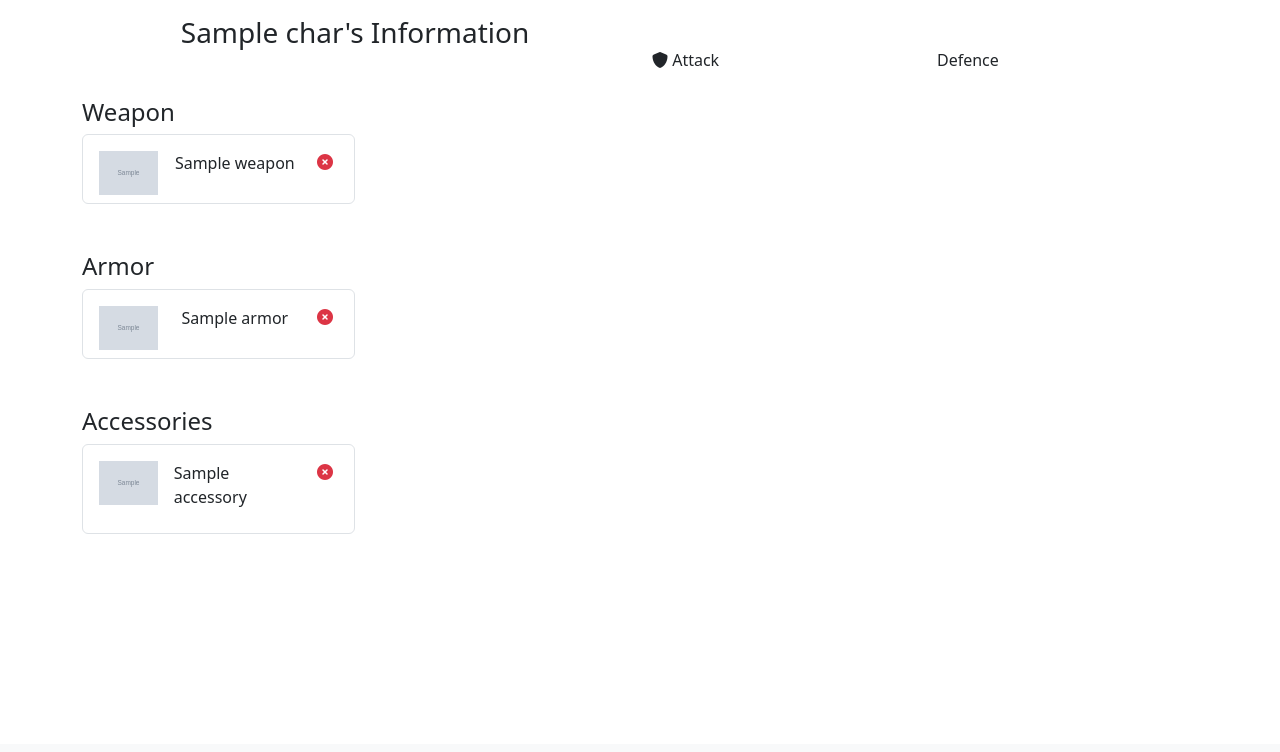
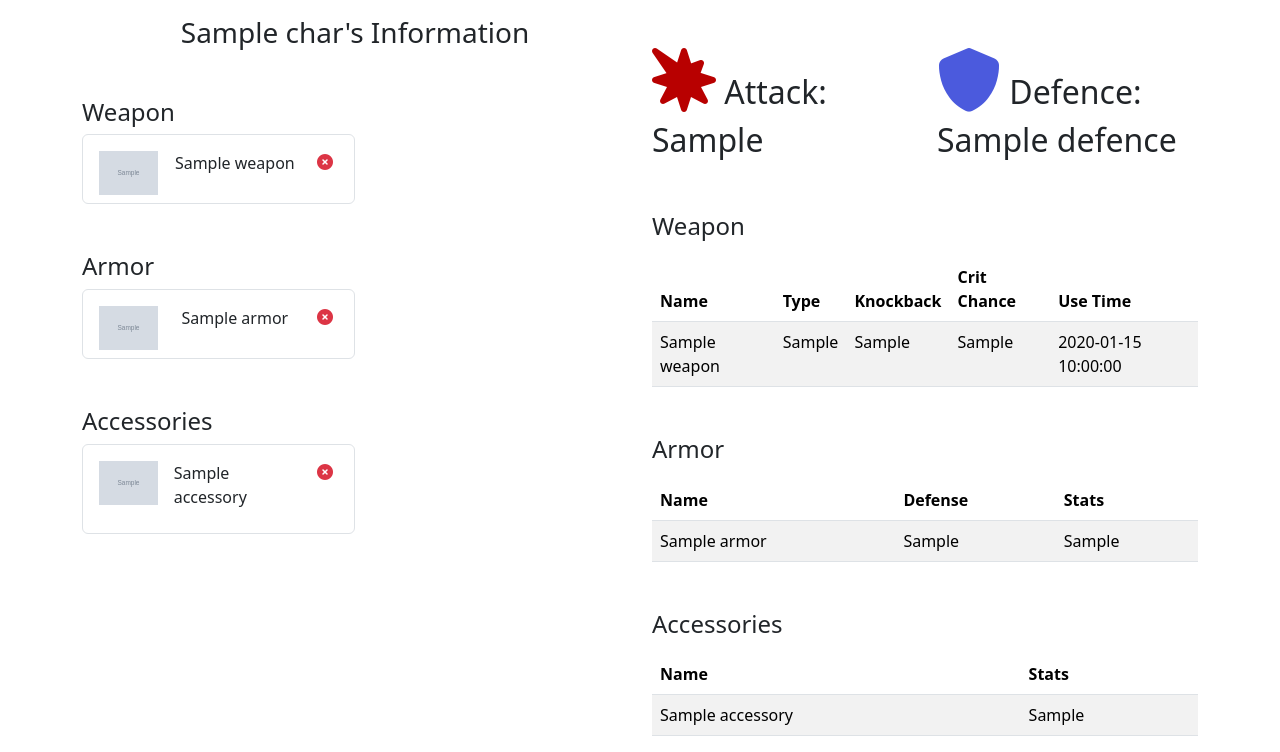
Before and after one commit to suspenceb/TerrariaCraftingRepo, a Flask app: template Website/templates/character.html in a window 1280 px wide. Shown: the part 56-808 px from the top of the page. Before the commit the page ends 590 px from the top, so only its background shows below. Run offline with Flask 3, Linux system fonts and the light colour scheme; the template is opened without the code that fills it: most values are stand-ins (such as "Sample title", 1, 10 or a date in 2020); grey boxes marked "Sample" are stand-in pictures; some libraries are stand-ins or nearby versions.

Commit message:
Refactor character.html template to display items in tables and add defense to character.html in main.py

```diff
--- a/Website/main.py
+++ b/Website/main.py
@@ -226,12 +226,7 @@ def characters():
     for a in armor:
         defence += a["StatDefense"]
 
-
-
-
-
-
-    return render_template("character.html", user=user, char=char, armor=armor, accessories=accessories, weapon=weapon)
+    return render_template("character.html", user=user, char=char, armor=armor, accessories=accessories, weapon=weapon, defence=defence)
 
 if __name__ == "__main__":
     app.run(debug=True, host="0.0.0.0", port=8001)
--- a/Website/templates/character.html
+++ b/Website/templates/character.html
@@ -21,7 +21,7 @@
                 </form></div>
             </div>
         {% else %}
-        <div class="border rounded p-2 w-50 d-flex justify-content-between">
+        <div class="border rounded p-2 w-50 d-flex justify-content-between ">
             <div><img class=" mx-2 mt-2" style="max-height: 44px;" src=""></img></div>
             <div><p class=" mx-2 mt-2"></p></div>
             <div>
@@ -40,7 +40,7 @@
             </div>
             {% else %}
             {% for armor in armor %}
-            <div class="border rounded p-2 w-50 d-flex justify-content-between">
+            <div class="border rounded p-2 w-50 d-flex justify-content-between mb-1">
                 <div><img class=" mx-2 mt-2" style="max-height: 44px;" src="{{armor.ImageURL}}"></img></div>
                 <div><p class=" mx-2 mt-2">{{armor.ArmorName}}</p></div>
                 <div><form method="post" class="">
@@ -61,7 +61,7 @@
             </div>
             {% else %}
             {% for a in accessories %}
-            <div class="border rounded p-2 w-50 d-flex justify-content-between">
+            <div class="border rounded p-2 w-50 d-flex justify-content-between mb-1">
                 <div><img class=" mx-2 mt-2" style="max-height: 44px;" src="{{a.ImageURL}}"></img></div>
                 <div><p class=" mx-2 mt-2">{{a.AccessoryName}}</p></div>
                 <div><form method="post" class="">
@@ -74,13 +74,74 @@
     </div>
     <div class="col">
         <div class="row mt-5">
-            <div class="col">
-                <i class="fa-solid fa-shield"></i> Attack
+            <div class="col" style="font-size: 32px;">
+                <i class="fa-solid fa-burst fa-2x" style="color: rgb(184, 0, 0);"></i> Attack: {% if weapon %}{{weapon.StatDamage}}{% else %}0{% endif %}
             </div>
-            <div class="col">
-                Defence
+            <div class="col" style="font-size: 32px;">
+                <i class="fa-solid fa-shield fa-2x" style="color: rgb(75, 90, 221)"></i> Defence: {{defence}}
             </div>
         </div>
+
+        <h4 class="mt-5">Weapon</h4>
+
+        <table class="table table-striped mt-3">
+            <thead>
+                <tr>
+                    <th>Name</th>
+                    <th>Type</th>
+                    <th>Knockback</th>
+                    <th>Crit Chance</th>
+                    <th>Use Time</th>
+                </tr>
+            </thead>
+            <tbody>
+                <tr>
+                    <td>{{weapon.WeaponName}}</td>
+                    <td>{{weapon.DamageType}}</td>
+                    <td>{{weapon.StatKnockback}}</td>
+                    <td>{{weapon.StatCritChance}}</td>
+                    <td>{{weapon.StatUseTime}}</td>
+                </tr>
+            </tbody>
+        </table>
+        <h4 class="mt-5">Armor</h4>
+
+        <table class="table table-striped mt-3">
+            <thead>
+                <tr>
+                    <th>Name</th>
+                    <th>Defense</th>
+                    <th>Stats</th>
+                </tr>
+            </thead>
+            <tbody>
+                {% for a in armor %}
+                <tr>
+                    <td>{{a.ArmorName}}</td>
+                    <td>{{a.StatDefense}}</td>
+                    <td>{{a.StatBonus}}</td>
+                </tr>
+                {% endfor %}
+            </tbody>
+        </table>
+        <h4 class="mt-5">Accessories</h4>
+
+        <table class="table table-striped mt-3">
+            <thead>
+                <tr>
+                    <th>Name</th>
+                    <th>Stats</th>
+                </tr>
+            </thead>
+            <tbody>
+                {% for a in accessories %}
+                <tr>
+                    <td>{{a.AccessoryName}}</td>
+                    <td>{{a.StatBonus}}</td>
+                </tr>
+                {% endfor %}
+            </tbody>
+        </table>
     </div>
 </div>
 
```
